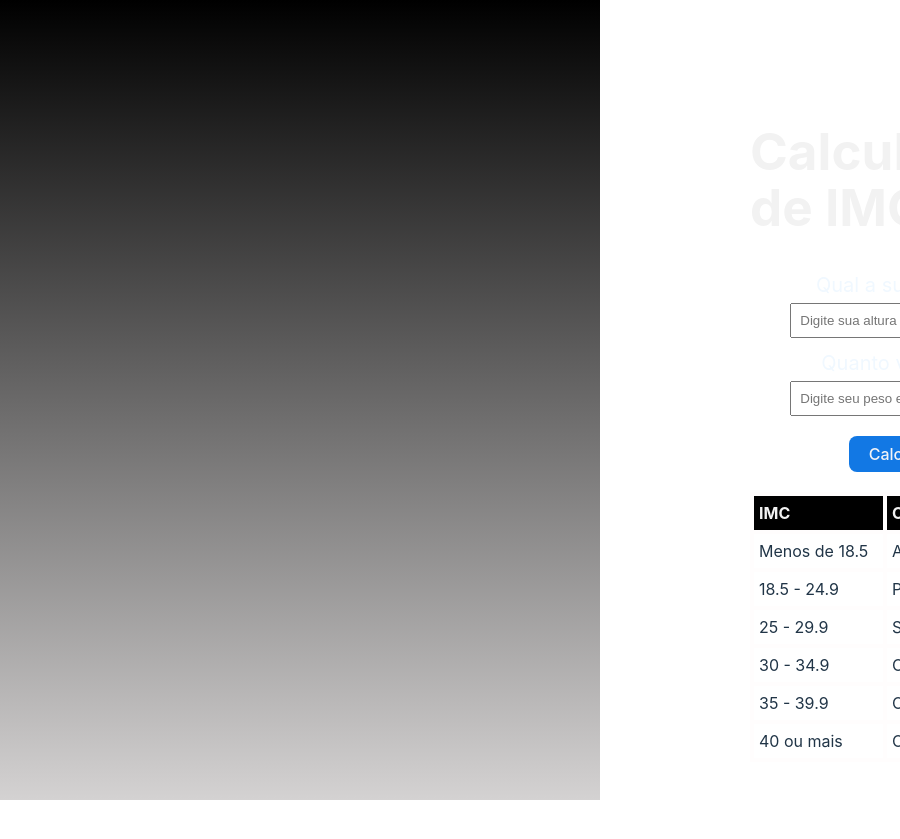
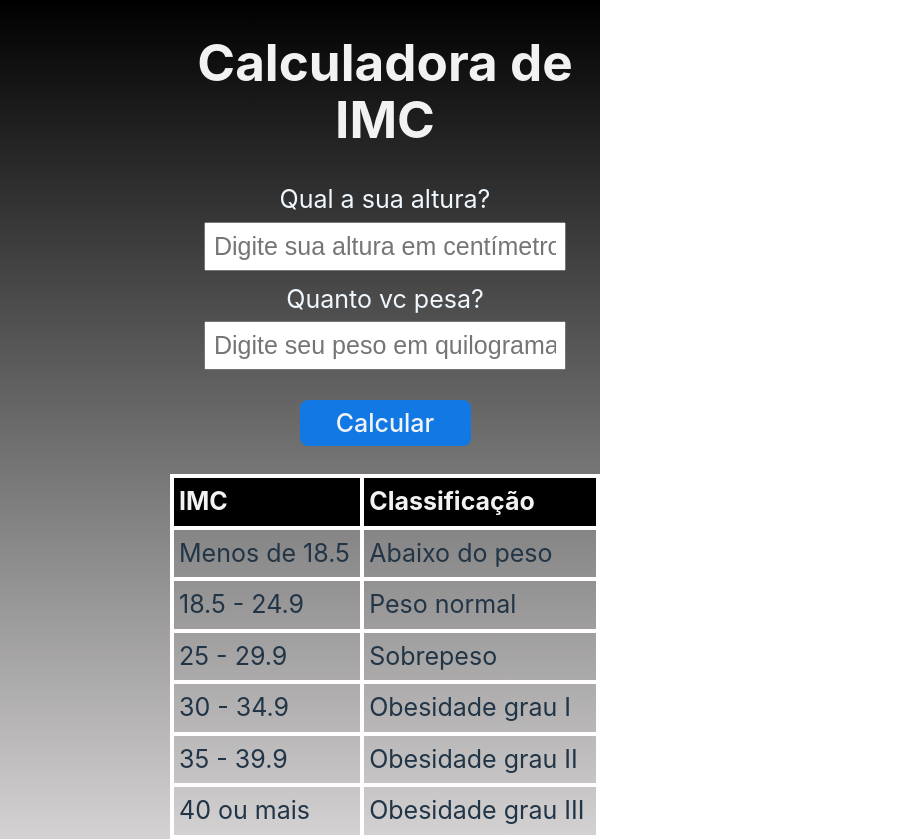
Before and after one commit to emersonTSsantos/Calculadora_IMC_react, a React (Vite) app: page / in a window 600 px wide. Shown: the top 839 px of the page, 900 px wide, since content can reach past the window. Before the commit the page ends 800 px from the top, so only its background shows below. Built offline with nearby package versions, Linux system fonts and the light colour scheme.

Commit message:
trabalhando responsividade

```diff
--- a/src/App.css
+++ b/src/App.css
@@ -8,6 +8,7 @@ body {
   align-items: center;
   margin-top: 50px;
   margin-left: 750px;
+
 }
 
 h1,h2,h3 {
@@ -32,6 +33,7 @@ input {
   padding: 8px;
   width: 200px;
 }
+
 
 input[type=number]::-webkit-inner-spin-button,
 input[type=number]::-webkit-outer-spin-button {
@@ -88,3 +90,52 @@ tr:hover {
 tr.highlight {
   background-color: #8bc34a;
 }
+
+@media screen and (max-width: 600px) {
+  .container {
+    margin-left: 0px;
+    margin-top: 0;
+  }
+
+  .tabela {
+    width: 90%;
+  }
+
+  h1 {
+    text-align: center;
+  }
+
+}
+
+@media screen and (min-width: 600px) and (max-width: 1023px) {
+  .container {
+    margin-left: 170px;
+    margin-top: 0;
+  }
+
+  label {
+    font-size: 25px;
+  }
+
+  input {
+    font-size: 25px;
+    width: 100%;
+  }
+
+  .button {
+    font-size: 25px;
+    width: 50%;
+    margin-bottom: 8px;
+    margin-top: 20px;
+  }
+
+  .tabela {
+    width: 100%;
+    font-size: 25px;
+  }
+
+  h1 {
+    text-align: center;
+  }
+
+}
```
